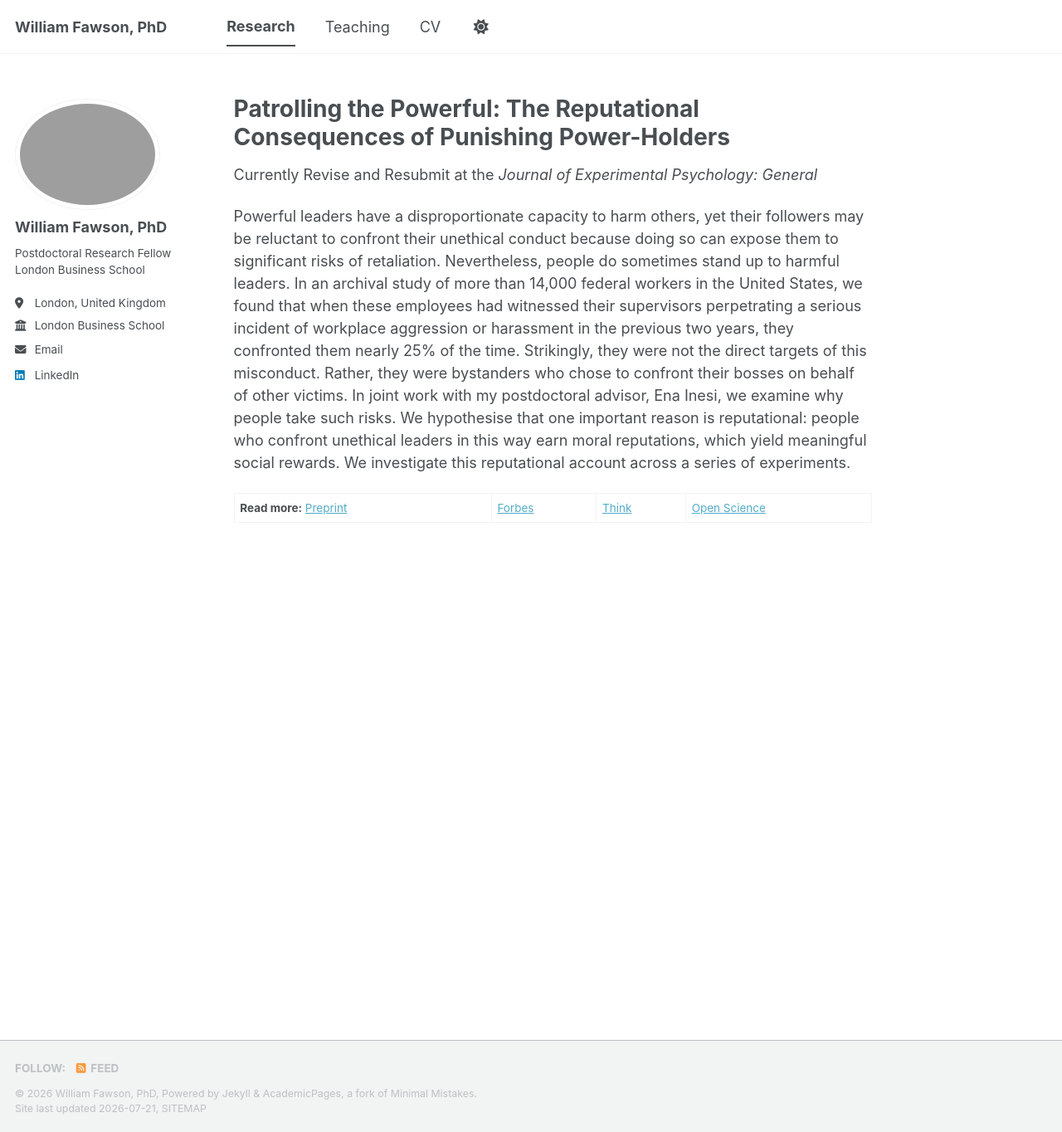
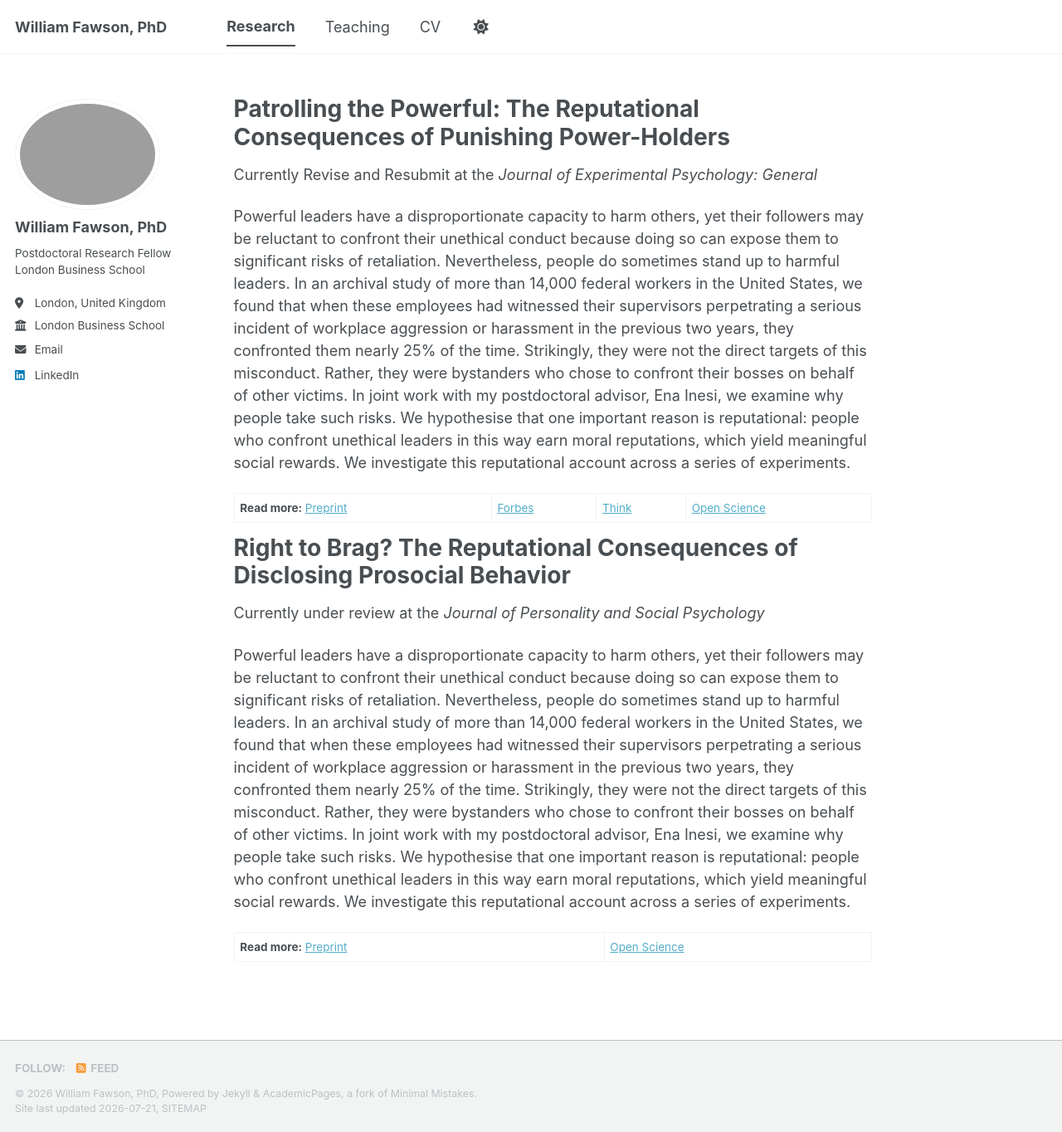
Before and after one commit to williamfawson/williamfawson.github.io, a Jekyll site: the page built from _pages/research.md, in a window 1280 px wide and 1364 px high. Shown: the whole window at 83% size. Built offline with Jekyll 4.4.1, drawn with Linux system fonts in a browser that asks for light colours; a style sheet for code colours, icons or effects is not loaded.

Commit message:
Update research.md

```diff
--- a/_pages/research.md
+++ b/_pages/research.md
@@ -12,3 +12,12 @@
 Powerful leaders have a disproportionate capacity to harm others, yet their followers may be reluctant to confront their unethical conduct because doing so can expose them to significant risks of retaliation. Nevertheless, people do sometimes stand up to harmful leaders. In an archival study of more than 14,000 federal workers in the United States, we found that when these employees had witnessed their supervisors perpetrating a serious incident of workplace aggression or harassment in the previous two years, they confronted them nearly 25% of the time. Strikingly, they were not the direct targets of this misconduct. Rather, they were bystanders who chose to confront their bosses on behalf of other victims. In joint work with my postdoctoral advisor, Ena Inesi, we examine why people take such risks. We hypothesise that one important reason is reputational: people who confront unethical leaders in this way earn moral reputations, which yield meaningful social rewards. We investigate this reputational account across a series of experiments.
 
 **Read more:** [Preprint](/files/PtP_Preprint.pdf) | [Forbes](https://www.forbes.com/sites/lbsbusinessstrategyreview/2026/02/05/career-capital--why-it-pays-to-challenge-powerful-wrongdoers/) | [Think](https://www.london.edu/think/moral-courage-is-a-leadership-competency/) | [Open Science](https://osf.io/285xg/overview?view_only=ebe6c4af1b9a499d974dee0df9cae55f)
+
+
+# Right to Brag? The Reputational Consequences of Disclosing Prosocial Behavior
+
+Currently under review at the *Journal of Personality and Social Psychology*
+
+Powerful leaders have a disproportionate capacity to harm others, yet their followers may be reluctant to confront their unethical conduct because doing so can expose them to significant risks of retaliation. Nevertheless, people do sometimes stand up to harmful leaders. In an archival study of more than 14,000 federal workers in the United States, we found that when these employees had witnessed their supervisors perpetrating a serious incident of workplace aggression or harassment in the previous two years, they confronted them nearly 25% of the time. Strikingly, they were not the direct targets of this misconduct. Rather, they were bystanders who chose to confront their bosses on behalf of other victims. In joint work with my postdoctoral advisor, Ena Inesi, we examine why people take such risks. We hypothesise that one important reason is reputational: people who confront unethical leaders in this way earn moral reputations, which yield meaningful social rewards. We investigate this reputational account across a series of experiments.
+
+**Read more:** [Preprint](/files/PtP_Preprint.pdf) | [Open Science](https://osf.io/ph2k9/overview?view_only=eb2b7200b8ed4991ae2d872c59de8faa)
```
